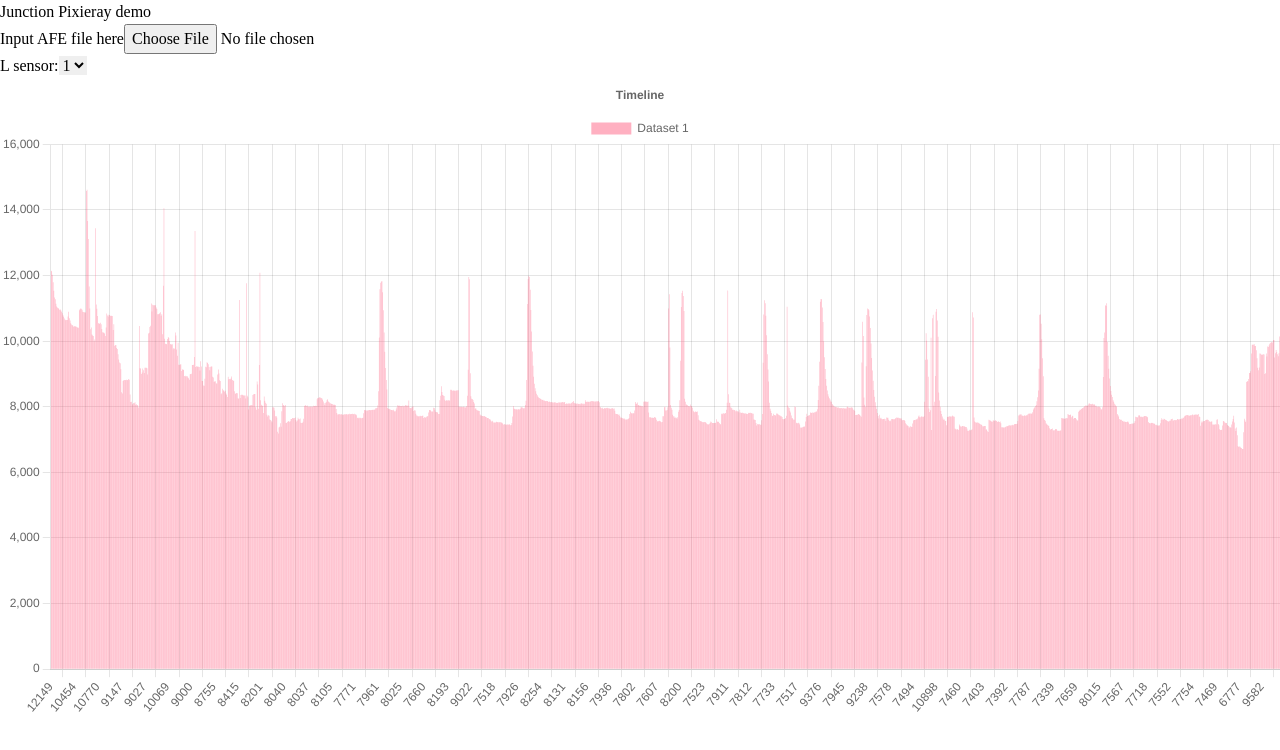
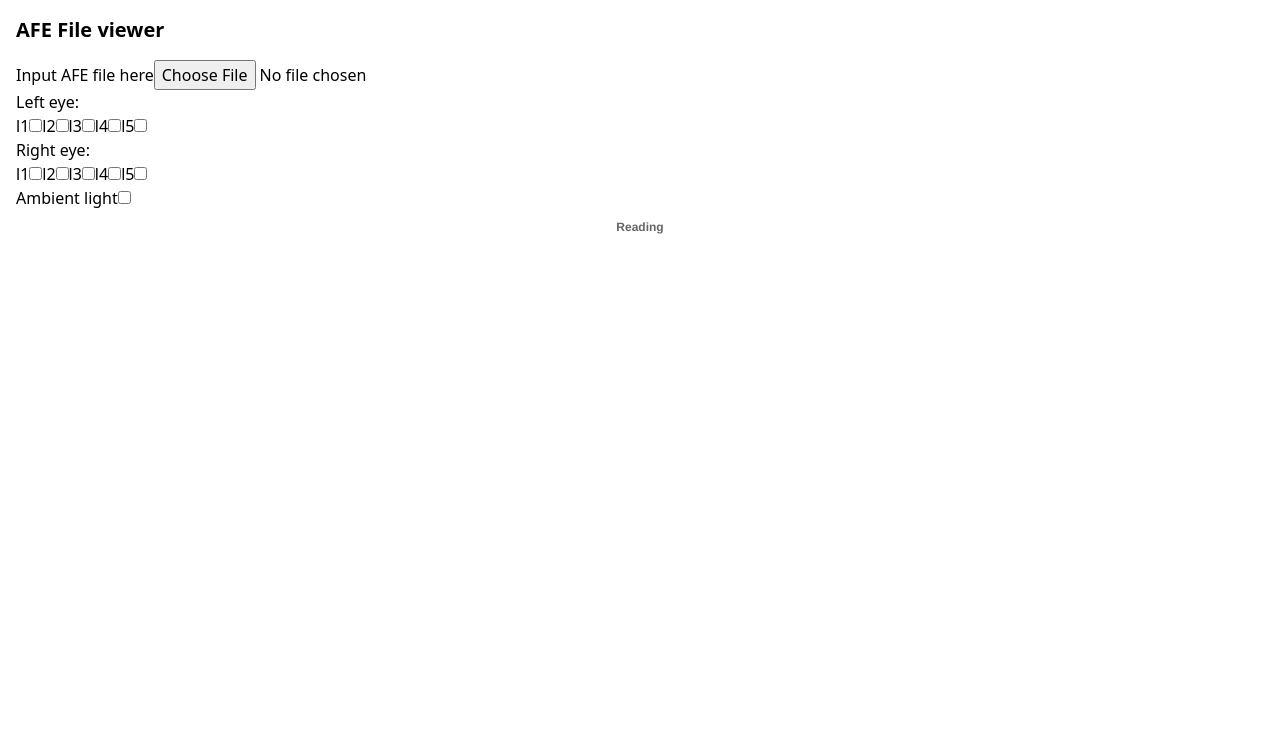
Before and after one commit to va3y/pickleme, a Next.js app: page / in a window 1280 px wide. Shown: the top 750 px of the page. Built offline with nearby package versions, Linux system fonts and the light colour scheme.

Commit message:
add ambient light

```diff
--- a/src/Chart.tsx
+++ /dev/null
@@ -1,69 +0,0 @@
-import React, { useMemo, useState } from "react";
-import {
-  Chart as ChartJS,
-  CategoryScale,
-  LinearScale,
-  BarElement,
-  Title,
-  Tooltip,
-  Legend,
-} from "chart.js";
-import { Bar } from "react-chartjs-2";
-import { InputJson } from "./Main";
-
-ChartJS.register(
-  CategoryScale,
-  LinearScale,
-  BarElement,
-  Title,
-  Tooltip,
-  Legend,
-);
-
-export const options = {
-  responsive: true,
-  plugins: {
-    legend: {
-      position: "top" as const,
-    },
-    title: {
-      display: true,
-      text: "Timeline",
-    },
-  },
-};
-
-const Chart: React.FC<{ input: InputJson }> = (props) => {
-  const [l, setL] = useState<number>(0);
-  const data = useMemo(() => {
-    return {
-      labels: props.input.map((el) => el.afe[0]?.m[0][l]),
-      datasets: [
-        {
-          label: "Dataset 1",
-          data: props.input.map((el) => el.afe[0]?.m[0][l]),
-          backgroundColor: "rgba(255, 99, 132, 0.5)",
-        },
-      ],
-    };
-  }, [l, props.input]);
-
-  return (
-    <div>
-      <label>
-        L sensor:
-        <select value={l} onChange={(e) => setL(Number(e.target.value))}>
-          <option>1</option>
-          <option>2</option>
-          <option>3</option>
-          <option>4</option>
-          <option>5</option>
-          <option>6</option>
-        </select>
-      </label>
-      <Bar options={options} data={data} />
-    </div>
-  );
-};
-
-export default Chart;
--- /dev/null
+++ b/src/LSensorChart copy.tsx
@@ -0,0 +1,98 @@
+import React, { useMemo, useRef, useState } from "react";
+import {
+  Chart as ChartJS,
+  CategoryScale,
+  LinearScale,
+  BarElement,
+  Title,
+  Tooltip,
+  Legend,
+  PointElement,
+  LineElement,
+} from "chart.js";
+import { Bar, Line } from "react-chartjs-2";
+import { InputJson } from "./Main";
+import { ChartJSOrUndefined } from "node_modules/react-chartjs-2/dist/types";
+
+ChartJS.register(
+  CategoryScale,
+  LinearScale,
+  PointElement,
+  LineElement,
+  Title,
+  Tooltip,
+  Legend,
+);
+
+export const options = {
+  responsive: true,
+  elements: {
+    point: {
+      radius: 0,
+    },
+  },
+  plugins: {
+    legend: {
+      position: "bottom" as const,
+    },
+  },
+};
+
+export const LSensorChart: React.FC<{ input: InputJson }> = (props) => {
+  const [l, setL] = useState<number>(0);
+
+  const data = useMemo(() => {
+    return {
+      labels: props.input.map((el) => el.afe[0]?.m[0][l]),
+      datasets: [
+        {
+          label: "L1",
+          data: props.input.map((el) => el.afe[0]?.m[0][0]),
+          borderColor: "rgba(255, 0, 0, 0.2)",
+        },
+        {
+          label: "L2",
+          data: props.input.map((el) => el.afe[0]?.m[0][1]),
+          borderColor: "rgba(255, 0, 0, 0.5)",
+        },
+        {
+          label: "L3",
+          data: props.input.map((el) => el.afe[0]?.m[0][2]),
+          borderColor: "rgba(255, 0, 0, 0.7)",
+        },
+        {
+          label: "L4",
+          data: props.input.map((el) => el.afe[0]?.m[0][3]),
+          borderColor: "rgba(0, 0, 255, 0.2)",
+        },
+        {
+          label: "L5",
+          data: props.input.map((el) => el.afe[0]?.m[0][4]),
+          borderColor: "rgba(0, 0, 255, 0.5)",
+        },
+        {
+          label: "L6",
+          data: props.input.map((el) => el.afe[0]?.m[0][5]),
+          borderColor: "rgba(0, 0, 255, 0.7)",
+        },
+      ],
+    };
+  }, [l, props.input]);
+
+  return (
+    <div>
+      <label>
+        L sensor:
+        <select value={l} onChange={(e) => setL(Number(e.target.value))}>
+          <option>1</option>
+          <option>2</option>
+          <option>3</option>
+          <option>4</option>
+          <option>5</option>
+          <option>6</option>
+        </select>
+      </label>
+      <Line options={options} data={data} />
+    </div>
+  );
+};
--- /dev/null
+++ b/src/LSensorChart.tsx
@@ -0,0 +1,194 @@
+import React, { ComponentProps, useMemo, useRef, useState } from "react";
+import {
+  Chart as ChartJS,
+  CategoryScale,
+  LinearScale,
+  BarElement,
+  Title,
+  Tooltip,
+  Legend,
+  PointElement,
+  LineElement,
+  ChartData,
+  CoreChartOptions,
+} from "chart.js";
+import { Bar, Line } from "react-chartjs-2";
+import { InputJson } from "./Main";
+import { ChartJSOrUndefined } from "node_modules/react-chartjs-2/dist/types";
+
+ChartJS.register(
+  CategoryScale,
+  LinearScale,
+  PointElement,
+  LineElement,
+  Title,
+  Tooltip,
+  Legend,
+);
+
+type EyeData = {
+  l1: boolean;
+  l2: boolean;
+  l3: boolean;
+  l4: boolean;
+  l5: boolean;
+  l6: boolean;
+};
+
+type Controls = { leftEye: EyeData; rightEye: EyeData; ambientLight: boolean };
+
+export const LSensorChart: React.FC<{ input: InputJson }> = (props) => {
+  const [controls, setControls] = useState<Partial<Controls>>({});
+
+  const data = useMemo<
+    ChartData<"line", (number | undefined)[], string>
+  >(() => {
+    return {
+      labels: props.input.map((el) =>
+        new Date((el.afe[0]?.i[1] as number) / 100).toLocaleTimeString(),
+      ),
+      datasets: [
+        ...(controls.ambientLight
+          ? ([
+              {
+                label: "Ambient light",
+                borderColor: `rgba(0, 255, 0, 1)`,
+                data: props.input.map((el) => {
+                  console.log(22, el.auxSensors.lightAmbient.v[2]);
+                  return el.auxSensors.lightAmbient.v[2];
+                }),
+              },
+            ] as const)
+          : ([] as const)),
+        ...Object.entries(controls.leftEye ?? {})
+          .filter(([key, value]) => value)
+          .map(([key]) => {
+            const count = Number(key.slice(1));
+            return {
+              label: "left " + key.toUpperCase(),
+              data: props.input.map(
+                (el) => el.afe[0]?.m[0][Number(key.slice(1)) - 1],
+              ),
+              borderColor: `rgba(255, 0, 0, ${0.15 * count})`,
+            };
+          }),
+        ...Object.entries(controls.rightEye ?? {})
+          .filter(([key, value]) => value)
+          .map(([key]) => {
+            const count = Number(key.slice(1));
+            return {
+              label: "right " + key.toUpperCase(),
+              data: props.input.map(
+                (el) => el.afe[1]?.m[0][Number(key.slice(1)) - 1],
+              ),
+              borderColor: `rgba(0, 0, 255, ${0.15 * count})`,
+            };
+          }),
+      ],
+    };
+  }, [props.input, controls]);
+
+  const options = useMemo<ComponentProps<typeof Line>["options"]>(() => {
+    return {
+      responsive: true,
+      elements: {
+        point: {
+          radius: 0,
+        },
+      },
+      plugins: {
+        legend: {
+          position: "bottom" as const,
+        },
+        title: {
+          display: true,
+          text: props.input.find((el) => el.labels)?.labels?.join(", "),
+        },
+      },
+    };
+  }, [props.input]);
+
+  return (
+    <div>
+      <Controls controls={controls} setControls={setControls} />
+      <Line options={options} data={data} />
+    </div>
+  );
+};
+
+function Controls(props: {
+  controls: Partial<Controls>;
+  setControls(set: (prev: Partial<Controls>) => Partial<Controls>): void;
+}) {
+  return (
+    <div>
+      Left eye:
+      <div>
+        {Array(5)
+          .fill(null)
+          .map((el, i) => {
+            const key = ("l" + (i + 1)) as "l1";
+            return (
+              <label key={key}>
+                {key}
+                <input
+                  checked={props.controls?.leftEye?.[key]}
+                  onChange={(e) => {
+                    console.log(e.target.checked);
+                    props.setControls((prev) => ({
+                      ...prev,
+                      leftEye: { ...prev.leftEye, [key]: !!e.target.checked },
+                    }));
+                  }}
+                  type="checkbox"
+                />
+              </label>
+            );
+          })}
+      </div>
+      <div>
+        Right eye:
+        <div>
+          {Array(5)
+            .fill(null)
+            .map((el, i) => {
+              const key = ("l" + (i + 1)) as "l1";
+              return (
+                <label key={key}>
+                  {key}
+                  <input
+                    checked={props.controls?.rightEye?.[key]}
+                    onChange={(e) =>
+                      props.setControls((prev) => ({
+                        ...prev,
+                        rightEye: {
+                          ...prev.rightEye,
+                          [key]: !!e.target.checked,
+                        },
+                      }))
+                    }
+                    type="checkbox"
+                  />
+                </label>
+              );
+            })}
+        </div>
+      </div>
+      <div>
+        <label>
+          Ambient light
+          <input
+            type="checkbox"
+            checked={props.controls.ambientLight}
+            onChange={(e) =>
+              props.setControls((prev) => ({
+                ...prev,
+                ambientLight: !!e.target.checked,
+              }))
+            }
+          />
+        </label>
+      </div>
+    </div>
+  );
+}
--- a/src/Main.tsx
+++ b/src/Main.tsx
@@ -1,12 +1,23 @@
 import dynamic from "next/dynamic";
 import Head from "next/head";
 import { ChangeEventHandler, useState } from "react";
+import { LSensorChart } from "~/LSensorChart";
 import { STUB } from "~/stub";
 
-export const ChartComponent = dynamic(() => import("~/Chart"), { ssr: false });
 export type InputJson = {
   afe: { i: number[]; m: [number[]]; t: "L" | "R" }[];
-  hearh: { hr: number };
+  heart?: { hr: number };
+  labels?: string[];
+  auxSensors: {
+    lightAmbient: {
+      v: [
+        number, // UV 1
+        number, // UV 2
+        number, // Ambient light
+        number, // IR 0
+      ];
+    };
+  };
 }[];
 
 // const URL = "http://127.0.0.1:5000/";
@@ -42,8 +53,8 @@ export default function MainPage() {
         <title>Demo</title>
         <link rel="icon" href="/favicon.ico" />
       </Head>
-      <main className="">
-        <h1>Junction Pixieray demo</h1>
+      <main className="p-4 font-sans">
+        <h1 className="mb-4 font-sans text-xl font-bold">AFE File viewer</h1>
         <div>
           <label>
             Input AFE file here
@@ -52,7 +63,7 @@ export default function MainPage() {
         </div>
         {inputJson && (
           <div>
-            <ChartComponent input={inputJson} />
+            <LSensorChart input={inputJson} />
           </div>
         )}
       </main>
--- a/tailwind.config.ts
+++ b/tailwind.config.ts
@@ -1,13 +1,10 @@
 import { type Config } from "tailwindcss";
-import { fontFamily } from "tailwindcss/defaultTheme";
 
 export default {
   content: ["./src/**/*.tsx"],
   theme: {
     extend: {
-      fontFamily: {
-        sans: ["var(--font-sans)", ...fontFamily.sans],
-      },
+      fontFamily: {},
     },
   },
   plugins: [],
```
